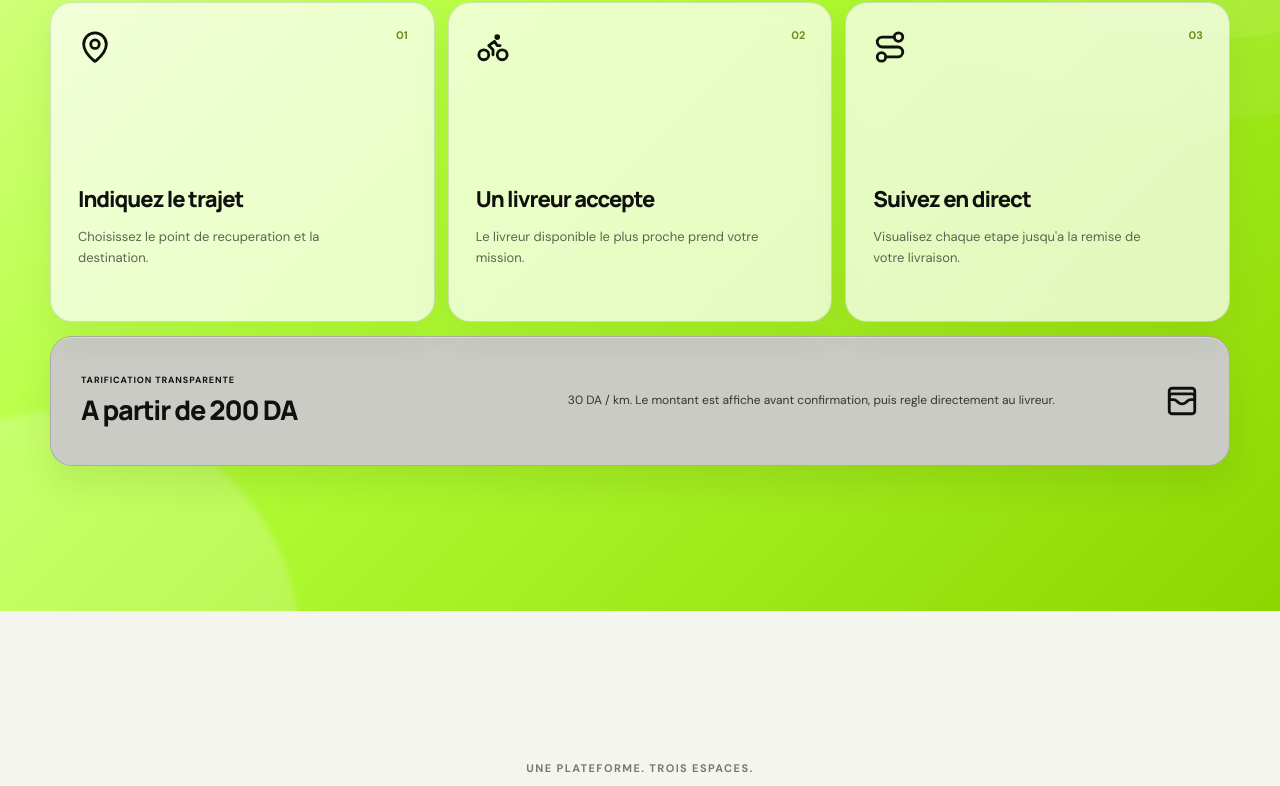
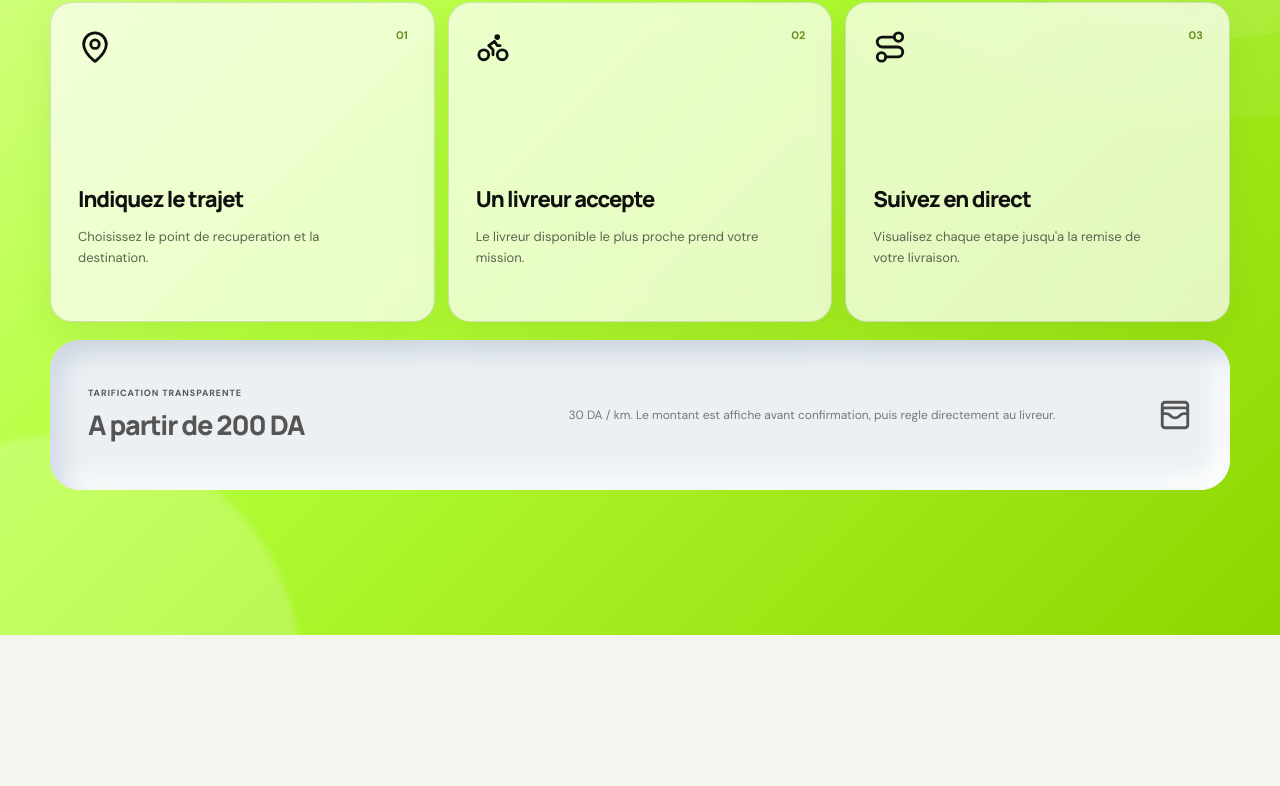
Before and after one commit to RENOLIX/livri.github.io, a React (Vite) app: page / in a window 1280 px wide. Shown: the part 2557-3343 px from the top of the page. Built offline with nearby package versions, Linux system fonts and the light colour scheme.

Commit message:
Apply inset pricing panel style

```diff
--- a/src/styles.css
+++ b/src/styles.css
@@ -229,11 +229,11 @@ body { background: #f5f5f0; }
 .step-card > svg { color: #10110f; }
 .step-card h3 { margin: 115px 0 12px; font: 800 22px "Manrope"; letter-spacing: -1px; }
 .step-card p { max-width: 290px; margin: 0; color: #5c6450; font-size: 13px; line-height: 1.65; }
-.price-banner { margin-top: 14px; min-height: 130px; padding: 25px 30px; border: 1px solid rgba(16,17,15,.16); border-radius: 22px; background: #c9cbc4; color: #10110f; display: grid; grid-template-columns: 1fr 1.2fr 55px; align-items: center; gap: 40px; box-shadow: inset 0 1px 0 rgba(255,255,255,.45), 0 18px 35px rgba(45,65,12,.1); }
-.price-label { display: block; margin-bottom: 5px; color: #10110f; font-size: 9px; font-weight: 800; text-transform: uppercase; letter-spacing: .9px; }
+.price-banner { margin-top: 18px; min-height: 150px; padding: 32px 38px; border: 0; border-radius: 30px; background: #ecf0f3; color: #555; display: grid; grid-template-columns: 1fr 1.2fr 55px; align-items: center; gap: 40px; box-shadow: inset 12px 12px 24px #d1d9e6, inset -12px -12px 24px #fff; }
+.price-label { display: block; margin-bottom: 7px; color: #555; font-size: 9px; font-weight: 800; text-transform: uppercase; letter-spacing: .9px; }
 .price-banner strong { font: 800 27px "Manrope"; letter-spacing: -1.2px; }
-.price-banner p { margin: 0; color: #343630; font-size: 12px; line-height: 1.6; }
-.price-banner > svg { color: #10110f; }
+.price-banner p { margin: 0; color: #777; font-size: 12px; line-height: 1.7; }
+.price-banner > svg { color: #555; }
 .price-banner > svg { justify-self: end; }
 
 .centered { display: block; text-align: center; }
```
